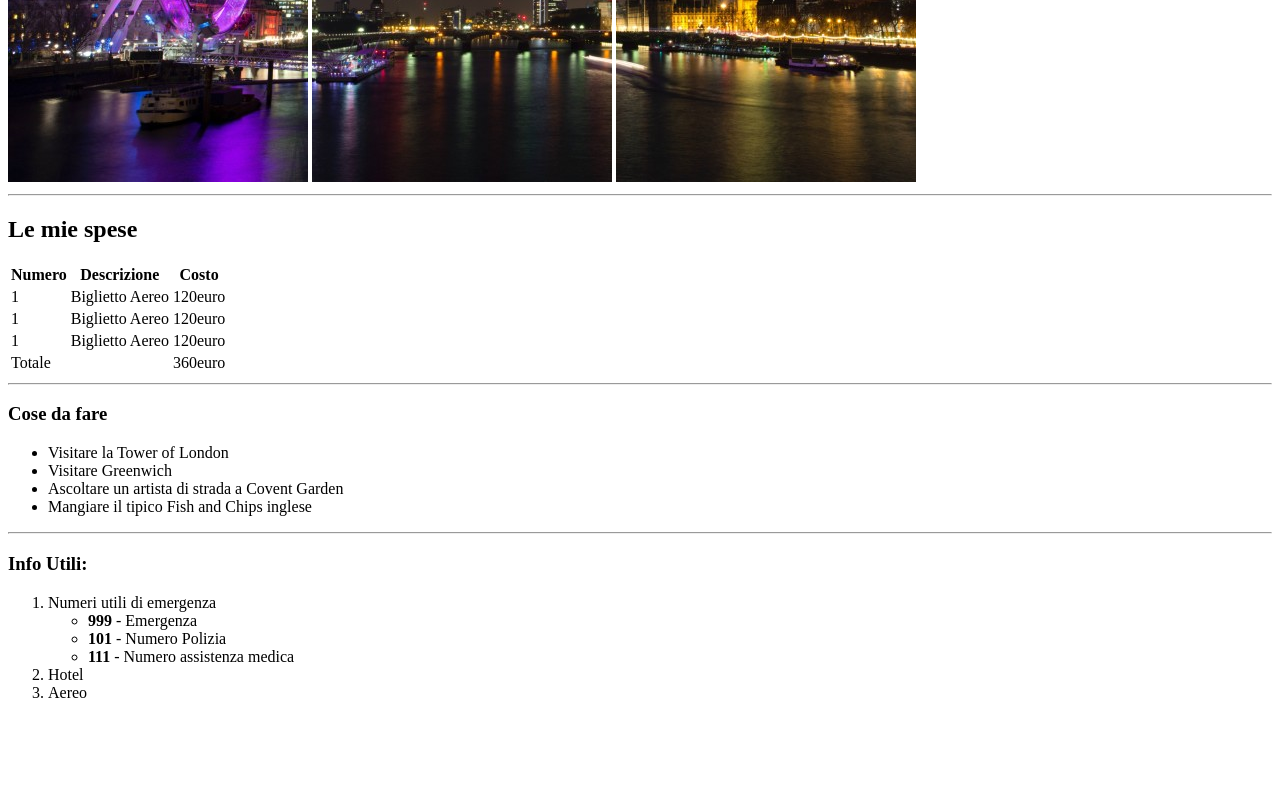
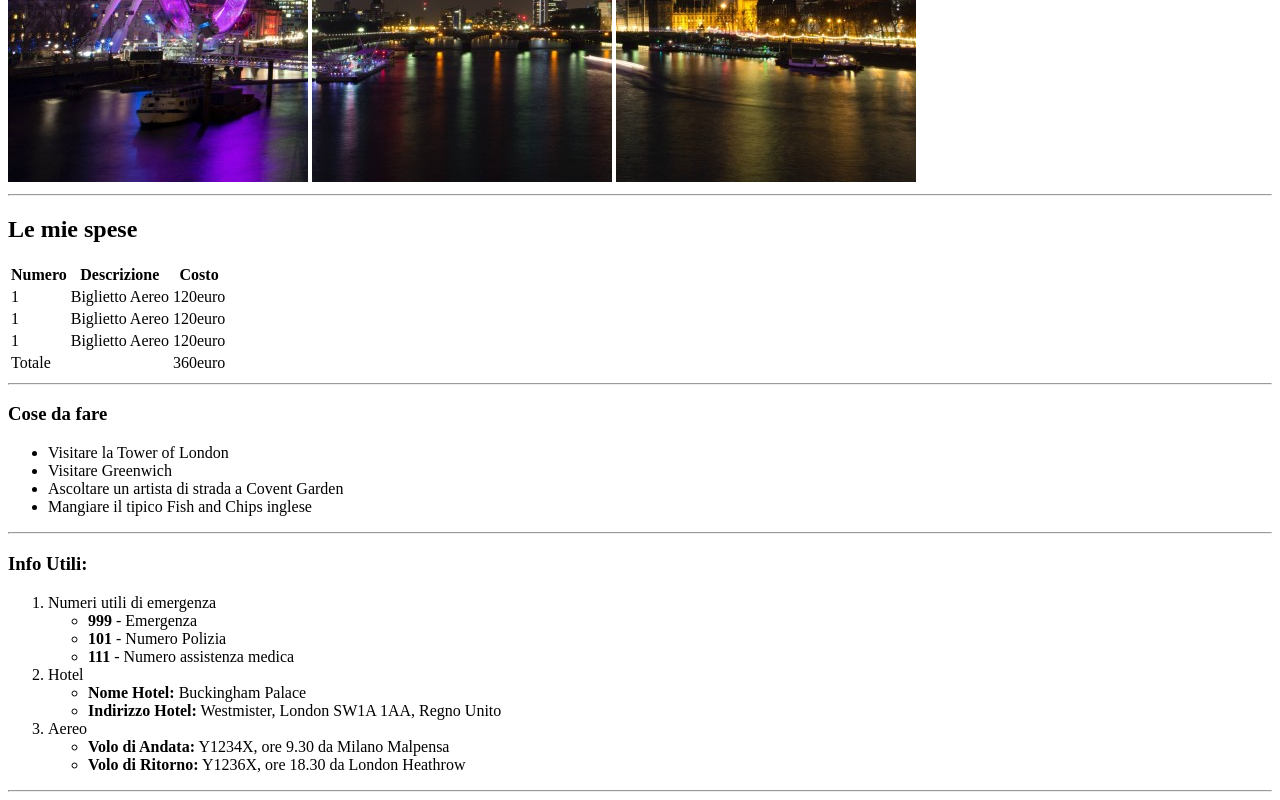
Before and after one commit to leoloca98/html-london-trip, a plain HTML site: page index.html in a window 1280 px wide. Shown: the part 498-1298 px from the top of the page. Before the commit the page ends 1216 px from the top, so only its background shows below. Drawn offline with Linux system fonts and the light colour scheme.

Commit message:
Completato_Corpo

```diff
--- a/index.html
+++ b/index.html
@@ -100,15 +100,26 @@
                 <!-- Numeri telefonici -->
 
                 <!-- Hotel -->
-                <li>Hotel</li>
+                <li>Hotel
+                    <ul>
+                        <li><strong>Nome Hotel:</strong> Buckingham Palace</li>
+                        <li><strong>Indirizzo Hotel:</strong> Westmister, London SW1A 1AA, Regno Unito</li>
+                    </ul>
+                </li>
                 <!-- Hotel -->
 
                 <!-- Aerei -->
-                <li>Aereo</li>
+                <li>Aereo
+                    <ul>
+                        <li><strong>Volo di Andata:</strong> Y1234X, ore 9.30 da Milano Malpensa</li>
+                        <li><strong>Volo di Ritorno:</strong> Y1236X, ore 18.30 da London Heathrow</li>
+                    </ul>
+                </li>
                 <!-- Aerei -->
-
             </ol>
         </section>
+        <hr>
+        <!-- Info Utili -->
 
     </main>
     <!-- Corpo della pagina -->
```
